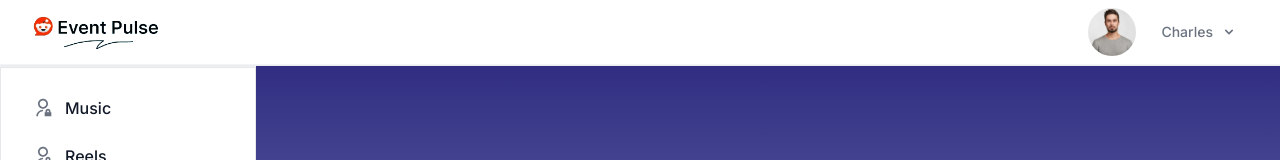
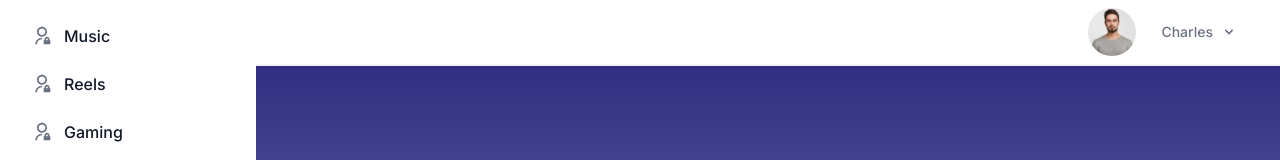
Before and after one commit to charlesbihdev/ascess-hackathon, a Next.js app: page /about in a window 1280 px wide. Shown: the top 160 px of the page. Built offline with nearby package versions, Linux system fonts and the light colour scheme.

Commit message:
made sidebar come over navbar

```diff
--- a/package.json
+++ b/package.json
@@ -9,6 +9,7 @@
     "lint": "next lint"
   },
   "dependencies": {
+    "@headlessui/react": "^2.1.2",
     "next": "14.2.5",
     "react": "^18",
     "react-dom": "^18",
--- a/src/app/about/page.jsx
+++ b/src/app/about/page.jsx
@@ -9,7 +9,7 @@ const page = () => {
       <Navbar avatar="/images/avatar/avatar.jpg" />
       <main className="pt-[4.1rem] min-h-screen">
         <Sidebar
-          className=" fixed overflow-scroll w-[16rem] overflow-y-auto h-screen max-h-screen pb-8 border"
+          className="top-0 fixed overflow-scroll w-[16rem] overflow-y-auto h-screen max-h-screen pb-8"
           // pathname={pathname}
           // showSidebar={showSidebar}
         />
--- a/src/components/Navbar.jsx
+++ b/src/components/Navbar.jsx
@@ -15,7 +15,7 @@ const Navbar = ({ avatar }) => {
   const pathname = "/about";
 
   return (
-    <nav className="fixed z-50 w-full bg-white border-b border-gray-100 shadow-sm borde">
+    <nav className=" fixed z-10 w-full bg-white">
       <div className="max-w-7xl mx-auto px-4 sm:px-6 lg:px-8">
         <div className="flex justify-between h-16">
           <div className="-me-2 flex items-center md:hidden">
--- a/src/components/Sidebar.jsx
+++ b/src/components/Sidebar.jsx
@@ -23,11 +23,11 @@ const Sidebar = ({ className }) => {
 
   return (
     <aside
-      className={`-mt-1 md:mt-[1.5px] z-40 transition-transform ${
+      className={`-mt-1 z-40 transition-transform ${
         showSidebar ? "translate-x-0" : "-translate-x-full"
-      } !bg-white border-r border-gray-200 md:translate-x-0 dark:bg-gray-800 dark:border-gray-700 ${className}`}
+      } !bg-white md:translate-x-0 dark:bg-gray-800 ${className}`}
     >
-      <div className=" py-5 px-3 bg-white dark:bg-gray-800">
+      <div className="h-full py-5 px-3 bg-white dark:bg-gray-800">
         <ul className="space-y-2 mb-5">
           <li>
             <Link
```
Also changed, not shown: 1 other file (tests, documents, lock files or other folders).
